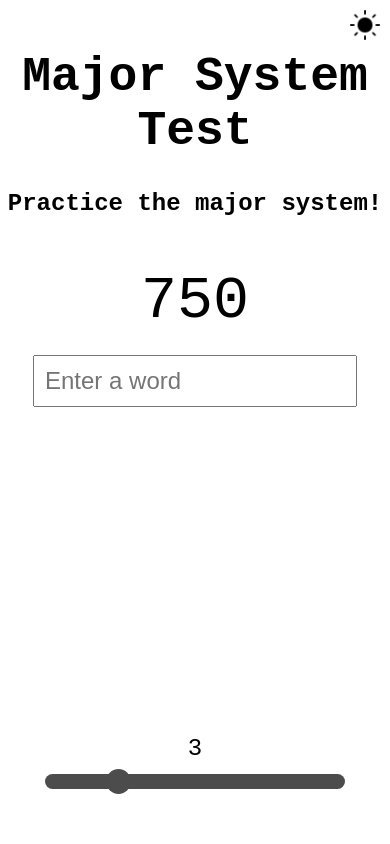
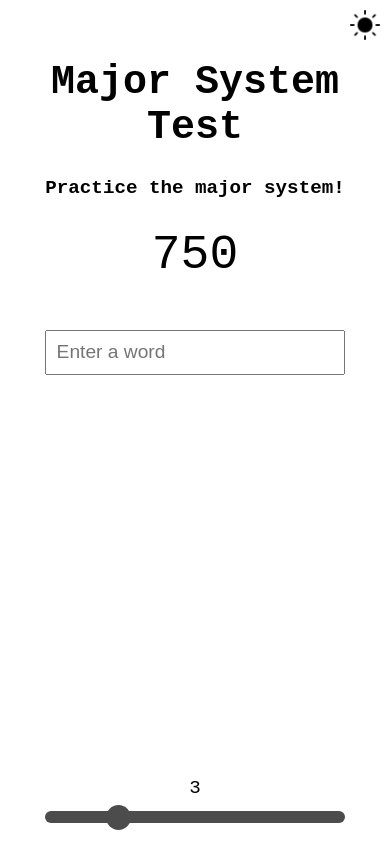
Before and after one commit to TheTrueProblematic/theMajorSystem, a plain HTML site: page index.html in a window 390 px wide. Drawn offline with Linux system fonts and the light colour scheme.

Commit message:
update for mobile

```diff
--- a/index.html
+++ b/index.html
@@ -2,6 +2,7 @@
 <html>
 <head>
     <title>Major System Test</title>
+    <meta name="viewport" content="width=device-width, initial-scale=1.0">
     <style>
         body {
             background-color: white;
@@ -22,41 +23,46 @@
             height: 30px;
         }
         h1 {
-            margin-top: 50px;
-            font-size: 48px;
+            margin-top: 2em;
+            font-size: 3em;
         }
         h2 {
-            font-size: 24px;
-            margin-bottom: 50px;
+            font-size: 1.5em;
+            margin-bottom: 2em;
         }
         #number-display {
-            font-size: 60px;
-            margin-bottom: 20px;
+            font-size: 4em;
+            margin-bottom: 1em;
+            word-wrap: break-word;
+            padding: 0 1em;
         }
         #word-input {
-            font-size: 24px;
-            padding: 10px;
-            width: 300px;
+            font-size: 1.5em;
+            padding: 0.5em;
+            width: 80%;
+            max-width: 300px;
+            box-sizing: border-box;
         }
         #message {
-            font-size: 24px;
-            height: 30px;
-            margin-top: 20px;
+            font-size: 1.5em;
+            margin-top: 1em;
+            min-height: 1.5em;
         }
         #slider-container {
             position: fixed;
-            bottom: 50px;
+            bottom: 2em;
             width: 100%;
             text-align: center;
         }
         #slider-value {
-            font-size: 24px;
-            margin-bottom: 10px;
+            font-size: 1.5em;
+            margin-bottom: 0.5em;
         }
         #digit-slider {
             -webkit-appearance: none;
             appearance: none;
-            width: 300px;
+            width: 80%;
+            max-width: 300px;
             height: 15px;
             border-radius: 10px;
             background: black;
@@ -93,6 +99,41 @@
         .dark-mode #digit-slider::-moz-range-thumb {
             background: white;
         }
+        /* Media queries for smaller screens */
+        @media (max-width: 600px) {
+            h1 {
+                font-size: 2.5em;
+                margin-top: 1.5em;
+            }
+            h2 {
+                font-size: 1.2em;
+                margin-bottom: 1.5em;
+            }
+            #number-display {
+                font-size: 3em;
+                margin-bottom: 1em;
+            }
+            #word-input {
+                font-size: 1.2em;
+            }
+            #message {
+                font-size: 1.2em;
+            }
+            #slider-value {
+                font-size: 1.2em;
+            }
+            #digit-slider {
+                height: 12px;
+            }
+            #digit-slider::-webkit-slider-thumb,
+            #digit-slider::-moz-range-thumb {
+                width: 20px;
+                height: 20px;
+            }
+            #slider-container {
+                bottom: 1em;
+            }
+        }
     </style>
 </head>
 <body>
@@ -128,13 +169,13 @@
         '3': ['m'],
         '4': ['r'],
         '5': ['l'],
-        '6': ['j', 'ch', 'sh', 'ge', 'gi', 'gy'],
-        '7': ['c', 'k', 'g', 'q', 'ck', 'gg'],
+        '6': ['j', 'ch', 'sh'],
+        '7': ['k', 'c', 'q', 'ck', 'g'],
         '8': ['v', 'f', 'ph'],
         '9': ['p', 'b'],
     };
 
-    const digraphs = ['ch', 'sh', 'th', 'ph', 'ck', 'gg', 'ge', 'gi', 'gy'];
+    const digraphs = ['ch', 'sh', 'th', 'ph', 'ck', 'gg'];
     const vowelsAndIgnored = ['a', 'e', 'i', 'o', 'u', 'w', 'h', 'y', 'x'];
     const darkModeIcon = document.getElementById('dark-mode-icon');
     const darkModeToggle = document.getElementById('dark-mode-toggle');
```
